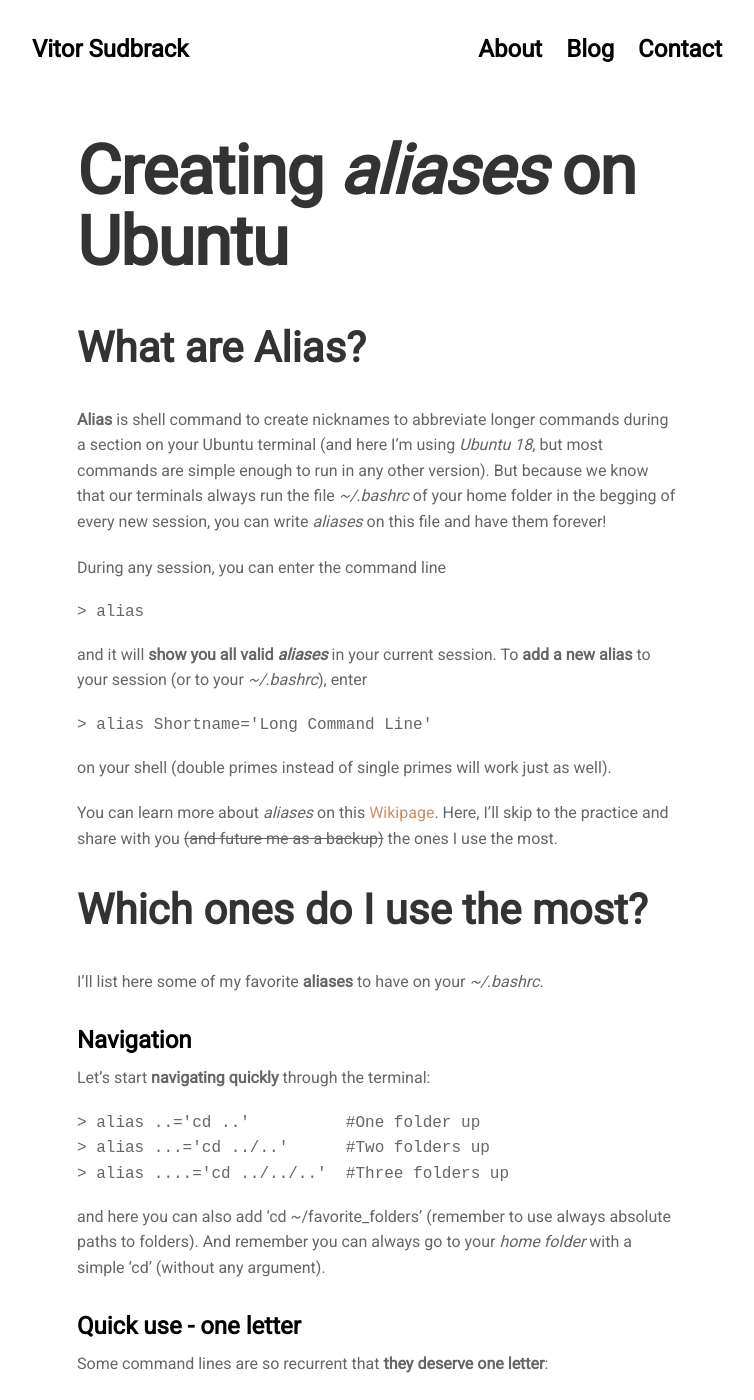
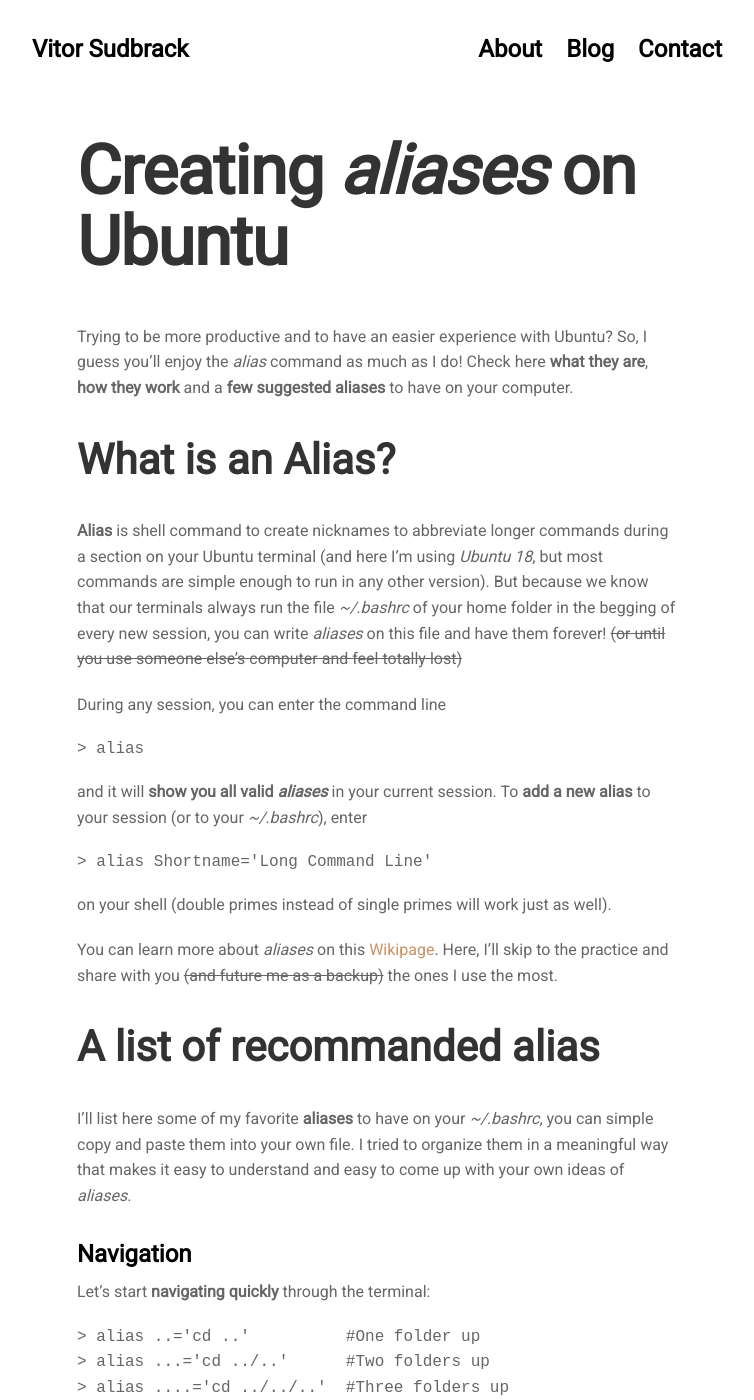
Before and after one commit to vsudbrack/vsudbrack.github.io, a Jekyll site: the page built from _posts/2020-09-15-tips_for_alias.md, in a window 1280 px wide and 1400 px high. Shown: the whole window, without its empty margins (263-1017 px from the left). Built offline with Jekyll 4.4.1, drawn with Linux system fonts in a browser that asks for light colours; nearby versions of some CDN libraries; comment, search, counter and statistics services are not loaded; some of the changed text lies outside the part shown.

Commit message:
Add content

````diff
--- a/_posts/2020-09-15-tips_for_alias.md
+++ b/_posts/2020-09-15-tips_for_alias.md
@@ -5,8 +5,10 @@ date:   2020-09-15
 categories: page update
 ---
 
-## What are Alias?
-**Alias** is shell command to create nicknames to abbreviate longer commands during a section on your Ubuntu terminal (and here I'm using *Ubuntu 18*, but most commands are simple enough to run in any other version). But because we know that our terminals always run the file *~/.bashrc* of your home folder in the begging of every new session, you can write *aliases* on this file and have them forever!
+Trying to be more productive and to have an easier experience with Ubuntu? So, I guess you'll enjoy the *alias* command as much as I do! Check here **what they are**, **how they work** and a **few suggested aliases** to have on your computer.
+
+## What is an Alias?
+**Alias** is shell command to create nicknames to abbreviate longer commands during a section on your Ubuntu terminal (and here I'm using *Ubuntu 18*, but most commands are simple enough to run in any other version). But because we know that our terminals always run the file *~/.bashrc* of your home folder in the begging of every new session, you can write *aliases* on this file and have them forever! ~~(or until you use someone else's computer and feel totally lost)~~
 
 During any session, you can enter the command line
 ```
@@ -20,8 +22,8 @@ on your shell (double primes instead of single primes will work just as well).
 
 You can learn more about *aliases* on this [Wikipage](https://en.wikipedia.org/wiki/Alias_(command)). Here, I'll skip to the practice and share with you ~~(and future me as a backup)~~ the ones I use the most.
 
-## Which ones do I use the most?
-I'll list here some of my favorite **aliases** to have on your *~/.bashrc*.
+## A list of recommanded alias
+I'll list here some of my favorite **aliases** to have on your *~/.bashrc*, you can simple copy and paste them into your own file. I tried to organize them in a meaningful way that makes it easy to understand and easy to come up with your own ideas of *aliases*.
 
 #### Navigation
 Let's start **navigating quickly** through the terminal:
@@ -120,4 +122,4 @@ and you can do the same using *Bash scripts*, *awk*, *Python*, *C*, and so on, t
 
 ***
 
-Thank you for reading up to here and I hope you enjoyed this list of useful **alias**! [Tweet me](https://twitter.com/vitorsudbrack) at *@vitorsudbrack* if you have any **new ideas to add to the list**, I'll be happy to hear them from you and start using them too.
+Thank you for reading up to here and I hope you enjoyed this list of useful **alias**! [**Retweet** this post](https://twitter.com/vitorsudbrack/status/1305998416816807942?s=20), tweet or DM me at *[@vitorsudbrack](https://twitter.com/vitorsudbrack)* if you have any **new ideas to add to the list**, I'll be happy to hear them from you and start using them too.
````
Also changed, not shown: 15 other files.
